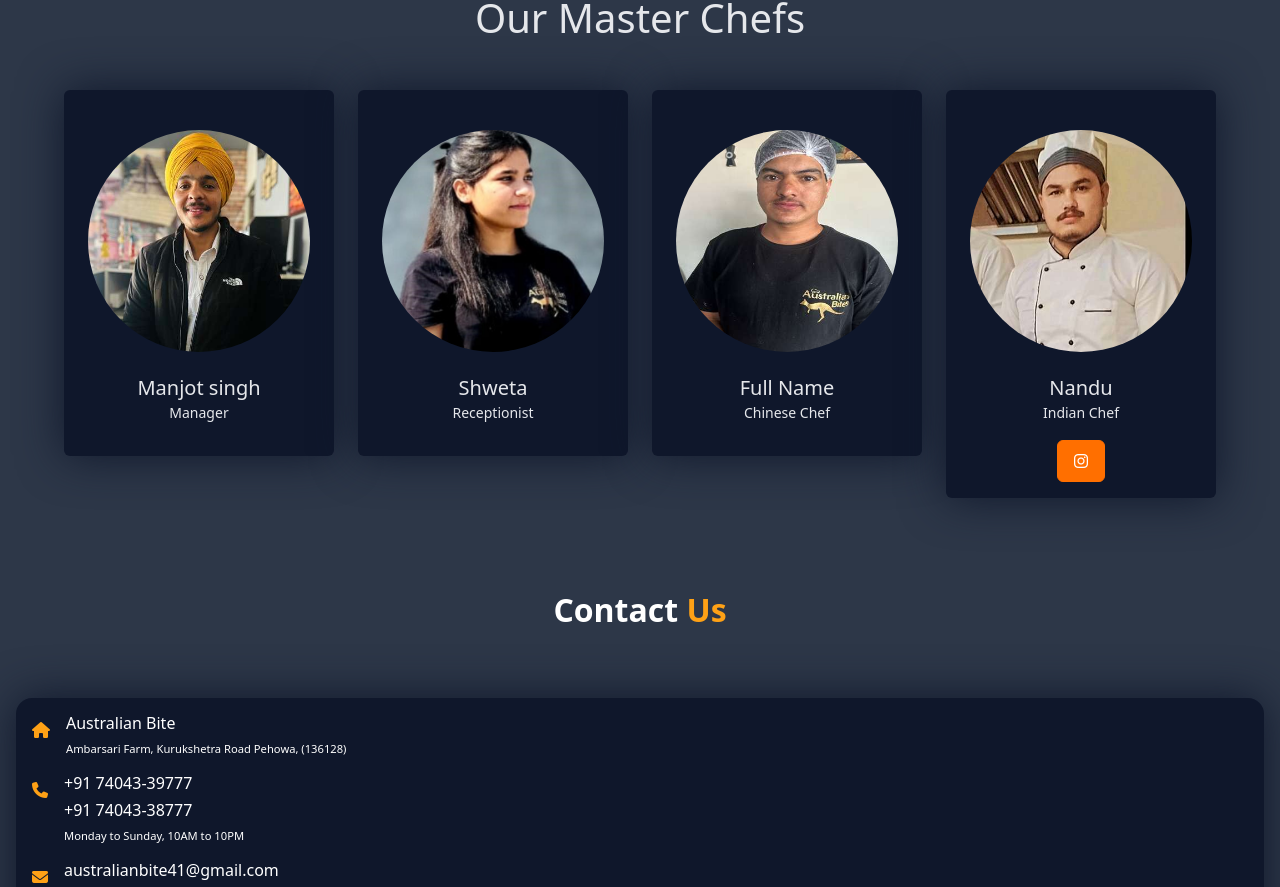
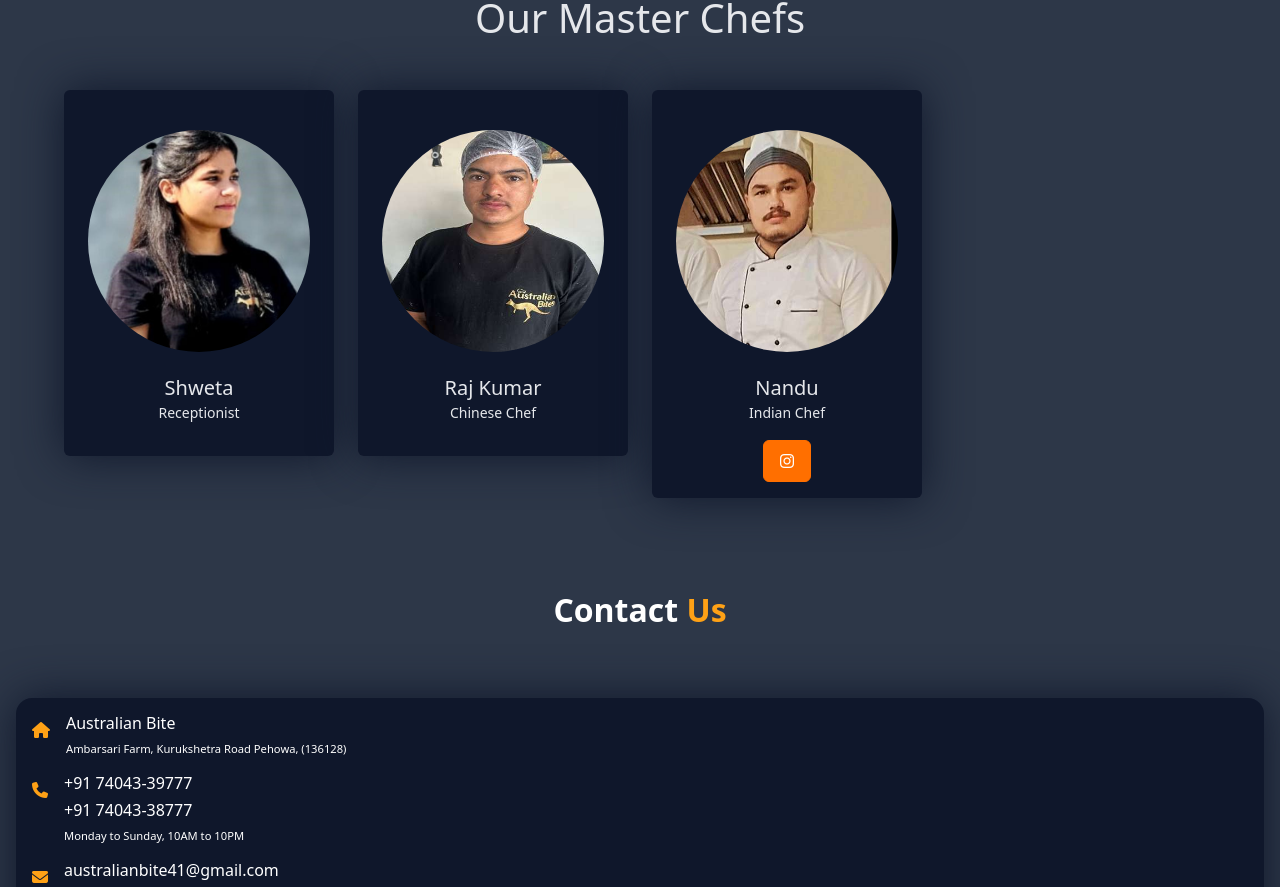
Before and after one commit to neeraj1264/AustralianBite, a React (Vite) app: page / in a window 1280 px wide. Shown: the part 2172-3059 px from the top of the page. Built offline with nearby package versions, Linux system fonts and the light colour scheme.

Commit message:
remove manager from chef team

```diff
--- a/src/components/team/Team.jsx
+++ b/src/components/team/Team.jsx
@@ -11,9 +11,9 @@ const Team = () => {
   const location = useLocation();
 
   const teamMembers = [
-    { img: "./img/chef4.jpg", name: "Manjot singh", designation: "Manager"},
+    // { img: "./img/chef4.jpg", name: "Manjot singh", designation: "Manager"},
     { img: "./img/chef3.jpg", name: "Shweta", designation: "Receptionist" },
-    { img: "./img/chef1.jpeg", name: "Full Name", designation: "Chinese Chef" },
+    { img: "./img/chef1.jpeg", name: "Raj Kumar", designation: "Chinese Chef" },
     { img: "./img/chef2.jpg", name: "Nandu", designation: "Indian Chef" , insta:"https://www.instagram.com/nandu_rajput_uk01/?igsh=a2g5b3RjcGJnZmQ5#"},
   ];
 
```
